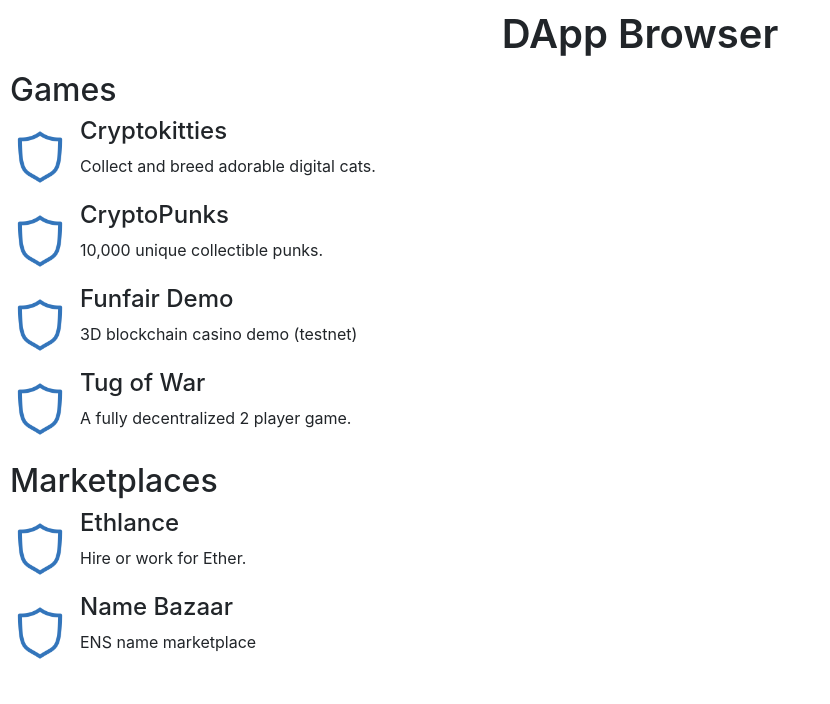
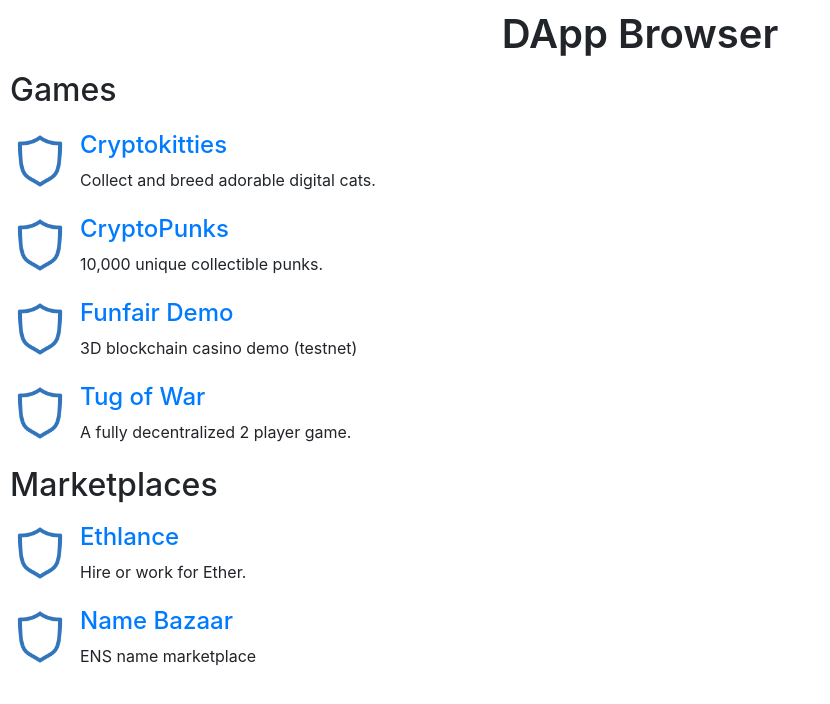
Before and after one commit to activexxpro/dApps-browser, a React (Create React App) app: page /browser in a window 1280 px wide. Shown: the top 704 px of the page, without its empty margins (0-830 px from the left). Built offline with nearby package versions, Linux system fonts and the light colour scheme.

Commit message:
Make Dapps clickable

```diff
--- a/src/App.css
+++ b/src/App.css
@@ -72,3 +72,9 @@
   margin-left: 10px;
   margin-top: 13px;
 }
+
+.media-body {
+    -ms-flex: 1;
+    flex: 1 1;
+    margin-top: 10px;
+}
--- a/src/App.js
+++ b/src/App.js
@@ -74,17 +74,21 @@
   <div>
   <h1 className="title">DApp Browser</h1>
   <h2 className="categories">Games</h2>
+    <Row>
+      <Col>
         <Media className="mt-1">
           <Media left top href="/">
             <img src={logo} className="App-logo" alt="logo" />
           </Media>
           <Media body>
             <Media heading>
-          Cryptokitties
+              <a href="https://www.cryptokitties.co/">Cryptokitties</a>
             </Media>
             Collect and breed adorable digital cats.
           </Media>
         </Media>
+      </Col>
+    </Row>
 
     <Media className="mt-1">
       <Media left middle href="/">
@@ -92,7 +96,7 @@
       </Media>
       <Media body>
         <Media heading>
-          CryptoPunks
+          <a href="https://www.larvalabs.com/cryptopunks">CryptoPunks</a>
         </Media>
         10,000 unique collectible punks.
       </Media>
@@ -104,7 +108,7 @@
       </Media>
       <Media body>
         <Media heading>
-          Funfair Demo
+          <a href="https://funfair.io/">Funfair Demo</a>
         </Media>
         3D blockchain casino demo (testnet)
       </Media>
@@ -116,7 +120,7 @@
       </Media>
       <Media body>
         <Media heading>
-          Tug of War
+          <a href="https://tugofwar.io/">Tug of War</a>
         </Media>
         A fully decentralized 2 player game.
       </Media>
@@ -129,7 +133,7 @@
       </Media>
       <Media body>
         <Media heading>
-          Ethlance
+          <a href="https://ethlance.com/">Ethlance</a>
         </Media>
         Hire or work for Ether.
       </Media>
@@ -141,7 +145,7 @@
       </Media>
       <Media body>
         <Media heading>
-          Name Bazaar
+          <a href="https://namebazaar.io">Name Bazaar</a>
         </Media>
         ENS name marketplace
       </Media>
```
Lines whose indentation alone changed are shown as unchanged.
